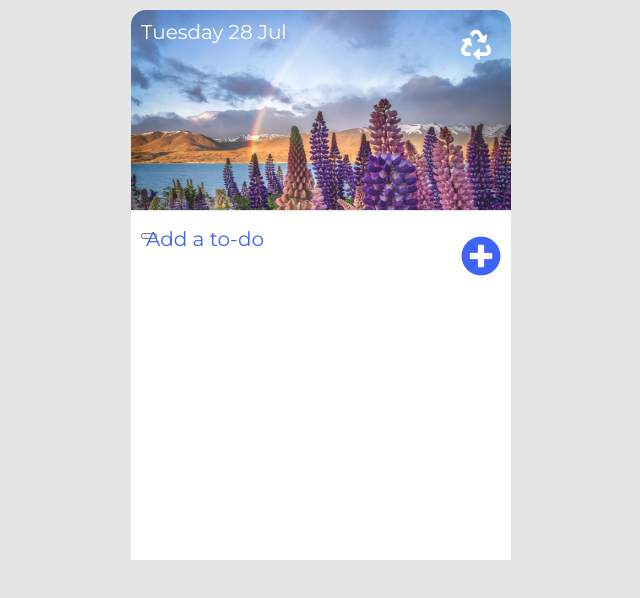
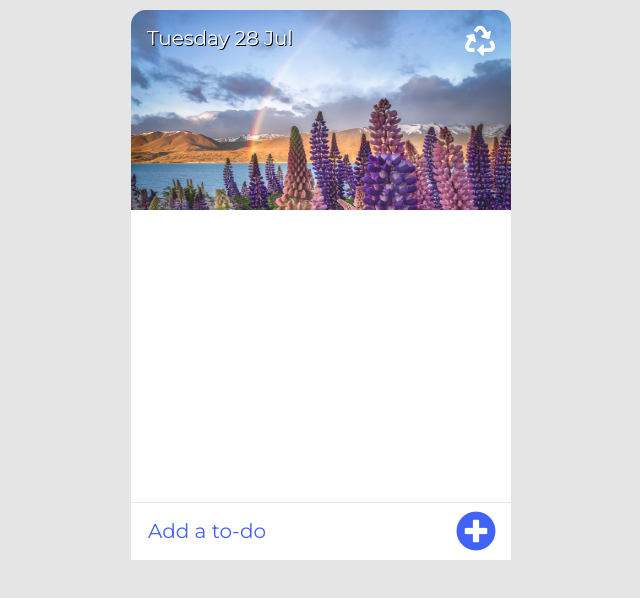
Before and after one commit to mattwoodley/To-Do-List, a plain HTML site: page index.html in a window 1280 px wide. Shown: the whole page, without its empty margins (319-959 px from the left). Drawn offline with Linux system fonts and the light colour scheme.

Commit message:
Revamped CSS using Grid

```diff
--- a/app.js
+++ b/app.js
@@ -1,8 +1,8 @@
 // Select all elements
 
 const clear = document.querySelector(".clear");
-const date = document.querySelector("#date");
-const listContainer = document.querySelector("#list-container");
+const date = document.querySelector(".date");
+const listContainer = document.querySelector(".list-container");
 const input = document.querySelector("#input");
 const addToDoButton = document.querySelector(".add-to-do-button");
 
--- a/index.html
+++ b/index.html
@@ -10,17 +10,16 @@
     <body>
         <div class="container">
             <div class="header">
+                <div class="date"></div>
                 <div class="clear">
                     <i class="fas fa-recycle"></i>
                 </div>
-                <div id="date"></div>
             </div>
             <div class="content">
-                <ul id="list-container">
-                </ul>
+                <ul class="list-container"></ul>
                 <div class="add-to-do">
                     <input type="text" id="input" placeholder="Add a to-do">
-                    <button class="add-to-do-button"><i class="fa fa-plus-circle"></i></button>
+                    <button type="button" class="add-to-do-button"><i class="fa fa-plus-circle"></i></button>
                 </div>
             </div>
         </div>
--- a/style.css
+++ b/style.css
@@ -16,21 +16,30 @@ body {
 /* ------------ header ------------ */
 
 .header {
-    width: 380px;
-    height:200px;
+    display: grid;
+    grid-template-columns: 1fr 3fr 1fr;
+    grid-template-rows: 1fr 3fr;
     background-image: url('./Lake\ Pukaki\,\ New\ Zealand.jpg');
     background-size: 100% 200%;
     background-repeat: no-repeat;
     border-radius: 15px 15px 0 0;
-    position: relative;
+    width: 348px;
+    height: 168px;
+    padding: 1em;
+}
+
+.date {
+    grid-column: 1/3;
+    justify-self: left;
+    font-family: 'Montserrat', sans-serif;
+    color: #FFF;
+    font-size: 20px;
+    text-shadow: black 1px 1px;
 }
 
 .clear {
-    width : 30px;
-    height: 30px;
-    top: 20px;
-    right:20px;
-    position: absolute;
+    grid-column: 3/4;
+    justify-self: right;
 }
 
 .clear i{
@@ -44,18 +53,11 @@ body {
     transform: rotate(60deg);
 }
 
-#date{
-    font-family: 'Montserrat', sans-serif;
-    position: absolute;
-    top: 10px;
-    left: 10px;
-    color: #FFF;
-    font-size: 20px;
-}
-
 /* ------------ content ------------ */
 
 .content {
+    display: grid;
+    grid-template-rows: 5fr 1fr;
     width:380px;
     height: 350px;
     max-height:350px;
@@ -72,31 +74,40 @@ body {
     margin:0;
 }
 
+.list-container li {
+    display: grid;
+    grid-auto-rows: minmax(45px, auto);
+    grid-template-columns: 1fr 7fr 1fr;
+    place-items: center;
+}
+
 .to-do{
     width:380px;
     height: 45px;
     min-height: 45px;
-    position: relative;
     border-bottom: 1px solid rgba(0,0,0,0.1);
     list-style: none;
     padding: 0;
     margin: 0;
 }
+
 .to-do i.co{
-    position: absolute;
     font-size: 25px;
     padding-left:5px;
     left:15px;
     top:10px;
 }
+
 .to-do i.co:hover{
     cursor: pointer;
 }
+
 .fa-check-circle{
     color:#6eb200;
 }
+
 .to-do p.text{
-    position: absolute;
+    justify-self: start;
     padding:0;
     margin:0;
     font-size: 20px;
@@ -105,16 +116,18 @@ body {
     background-color: #FFF;
     max-width:285px;
 }
+
 .line-through{
     text-decoration: line-through;
     color : #ccc;
 }
+
 .to-do i.de{
-    position: absolute;
     font-size: 25px;
     right:15px;
     top:10px;
 }
+
 .to-do i.de:hover{
     color:#af0000;
     cursor: pointer;
@@ -123,45 +136,53 @@ body {
 /* ------------ add to-do ------------ */
 
 .add-to-do{
-    position: relative;
-    width: 360px;
-    height:40px;
+    display: grid;
+    grid-template-columns: 3fr 1fr;
     background-color: #FFF;
-    padding: 10px;
+    padding: 5px 15px;
     border-top: 1px solid rgba(0,0,0,0.1);
 }
-.add-to-do i{
-    position: absolute;
+
+.add-to-do-button {
+    justify-self: end;
+    background: none;
+	color: inherit;
+	border: none;
+	padding: 0;
+	font: inherit;
+	cursor: pointer;
+}
+
+.add-to-do i {
     left: 330px;
     font-size: 40px;
     color: #4162f6;
 }
 
-.add-to-do input{
-    position: absolute;
-    left: 5px;
-    height: 35px;
-    width: 310px;
+.add-to-do input {
     background-color: transparent;
     border: none;
     font-size: 20px;
-    padding-left:10px;
 }
+
 .add-to-do input::-webkit-input-placeholder { /* Chrome/Opera/Safari */
     color: #4162f6;
     font-family: 'Montserrat', sans-serif;
     font-size: 20px;
 }
+
 .add-to-do input::-moz-placeholder { /* Firefox 19+ */
     color: #4162f6;
     font-family: 'Montserrat', sans-serif;
     font-size: 20px;
 }
+
 .add-to-do input:-ms-input-placeholder { /* IE 10+ */
     color: #4162f6;
     font-family: 'Montserrat', sans-serif;
     font-size: 20px;
 }
+
 .add-to-do input:-moz-placeholder { /* Firefox 18- */
     color: #4162f6;
     font-family: 'Montserrat', sans-serif;
```
